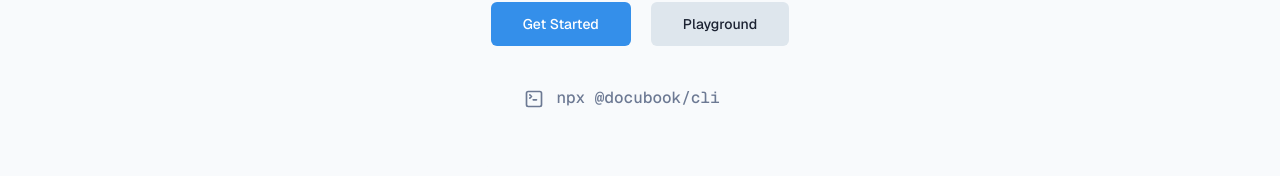
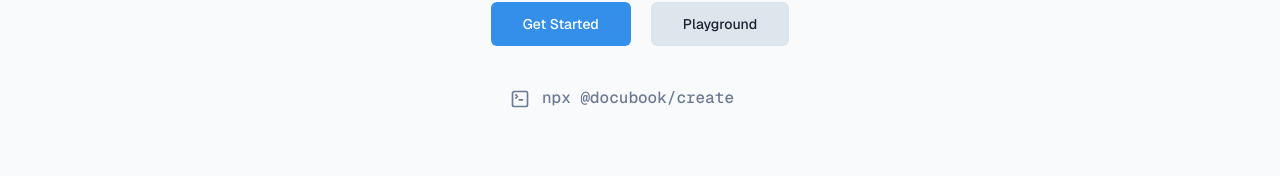
Before and after one commit to gitfromwildan/docu, a Next.js app: page / in a window 1280 px wide. Shown: the part 528-704 px from the top of the page. Built offline with nearby package versions, Linux system fonts and the light colour scheme; no server answers.

Commit message:
@docubook/create as create @docubook

```diff
--- a/components/home/copycommand.tsx
+++ b/components/home/copycommand.tsx
@@ -5,7 +5,7 @@
 
 export function CopyCommand() {
   const [copied, setCopied] = useState(false);
-  const command = "npx @docubook/cli";
+  const command = "npx @docubook/create";
 
   const copyToClipboard = () => {
     navigator.clipboard.writeText(command);
```
Also changed, not shown: 4 other files (tests, documents, lock files or other folders).
